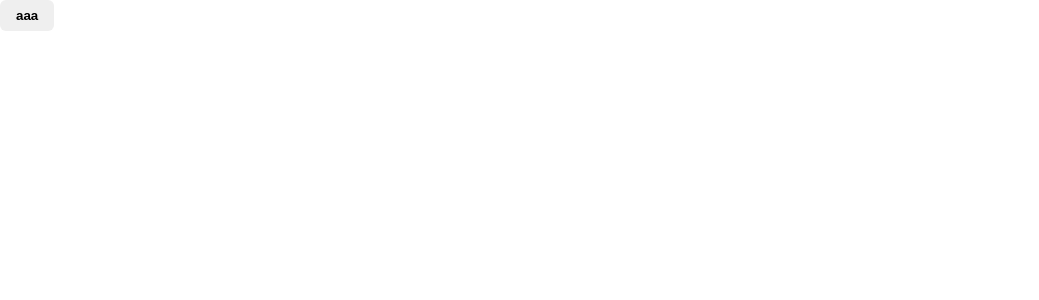
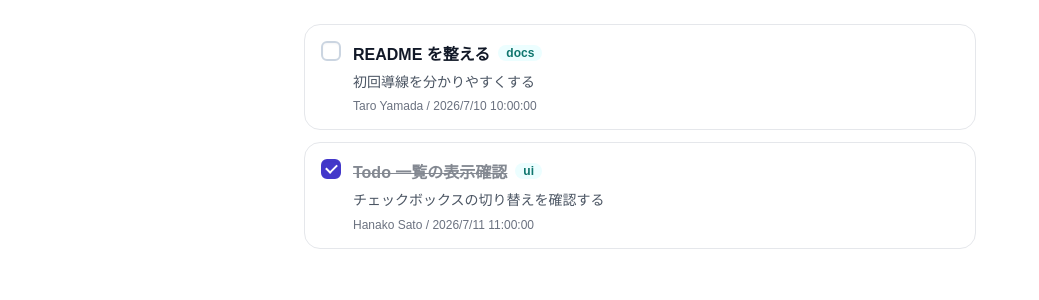
Before and after one commit to nao317/TodoF, a Next.js app: page / in a window 1280 px wide. Shown: the top 300 px of the page, without its empty margins (0-1039 px from the left). Built offline with nearby package versions, Linux system fonts and the light colour scheme.

Commit message:
#6 mockデータを作成して動作確認

```diff
--- a/src/app/page.tsx
+++ b/src/app/page.tsx
@@ -1,14 +1,10 @@
-import Image from "next/image";
-import styles from "./page.module.css";
 import TodoList from "@/features/todos/components/client/TodoList";
-import Button from '@/shared/ui/atoms/Button'
+import { mockTodos } from "@/mock/todos";
+
 export default function Home() {
   return (
-    <div>
-      <TodoList />
-      <Button>
-        aaa
-      </Button>
-    </div>
+    <main>
+      <TodoList initialTodos={mockTodos} />
+    </main>
   );
 }
--- a/src/features/todos/components/client/TodoList.tsx
+++ b/src/features/todos/components/client/TodoList.tsx
@@ -1,6 +1,34 @@
+"use client";
 
-export default function TodoList() {
-    return (
-        <div></div>
+import { useState } from "react";
+import type { Todo } from "@/features/todos/types/todo";
+import { TodoList as TodoListView, type TodoListItemViewModel } from "@/shared/ui/organisms";
+
+type Props = {
+  initialTodos: Todo[];
+};
+
+export default function TodoList({ initialTodos }: Props) {
+  const [todos, setTodos] = useState(initialTodos);
+
+  const handleToggle = (id: number) => {
+    setTodos((current) =>
+      current.map((todo) =>
+        todo.id === id ? { ...todo, isDone: !todo.isDone } : todo,
+      ),
     );
+  };
+
+  const items: TodoListItemViewModel[] = todos.map((todo) => ({
+    id: todo.id,
+    title: todo.title,
+    checked: todo.isDone,
+    onToggle: () => handleToggle(todo.id),
+    ariaLabel: `${todo.title} を切り替え`,
+    tagLabel: todo.tag ?? null,
+    description: todo.description,
+    meta: `${todo.author.name} / ${todo.createdAt.toLocaleString("ja-JP")}`,
+  }));
+
+  return <TodoListView items={items} emptyMessage="表示するTODOがありません" />;
 }
--- /dev/null
+++ b/src/mock/todos.ts
@@ -0,0 +1,42 @@
+import type { Todo } from "@/features/todos/types/todo";
+
+export const mockTodos: Todo[] = [
+  {
+    id: 1,
+    title: "README を整える",
+    author: {
+      id: 1,
+      name: "Taro Yamada",
+      email: "taro@example.com",
+      profileUrl: null,
+      backgroundUrl: null,
+      createdAt: new Date("2026-07-10T09:00:00.000Z"),
+    },
+    tag: "docs",
+    parent: null,
+    children: null,
+    isDone: false,
+    description: "初回導線を分かりやすくする",
+    imageUrl: null,
+    createdAt: new Date("2026-07-10T10:00:00.000Z"),
+  },
+  {
+    id: 2,
+    title: "Todo 一覧の表示確認",
+    author: {
+      id: 2,
+      name: "Hanako Sato",
+      email: "hanako@example.com",
+      profileUrl: null,
+      backgroundUrl: null,
+      createdAt: new Date("2026-07-11T09:00:00.000Z"),
+    },
+    tag: "ui",
+    parent: null,
+    children: null,
+    isDone: true,
+    description: "チェックボックスの切り替えを確認する",
+    imageUrl: null,
+    createdAt: new Date("2026-07-11T11:00:00.000Z"),
+  },
+];
```
